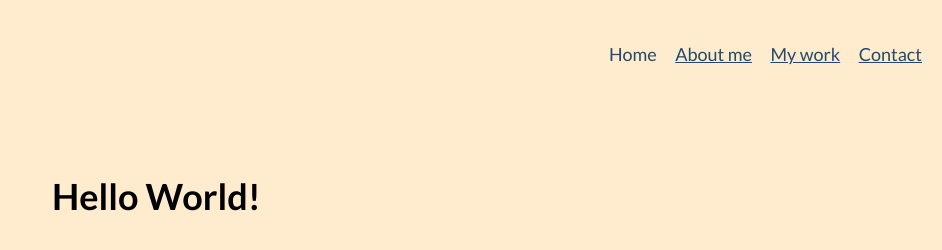
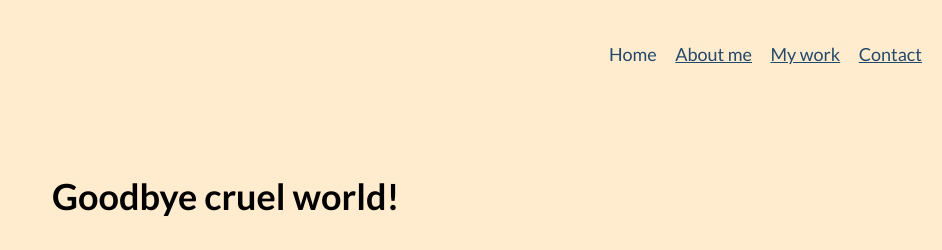
Before and after one commit to dkorotkov444/portfolio-website, a plain HTML site: page index.html in a window 1280 px wide. Shown: the top 250 px of the page, 338-1280 px from the left. Drawn offline with nearby package versions, Linux system fonts and the light colour scheme.

Commit message:
Update index.html
Moodily updated greeting on the index page.

```diff
--- a/index.html
+++ b/index.html
@@ -38,7 +38,7 @@
 
         <div class="profile">
             <img src="img/portrait_m.jpg" class="profile__portrait" alt="Dmitri's Portrait">
-            <h1>Hello World!</h1>
+            <h1>Goodbye cruel world!</h1>
             <p>
                 My name is Dmitri Korotkov. I am a <span>full stack developer</span> from Baden-Württemberg.
                 Well, not quite yet.
```
